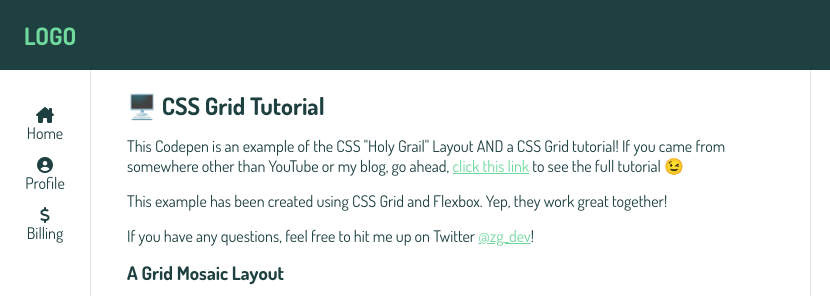
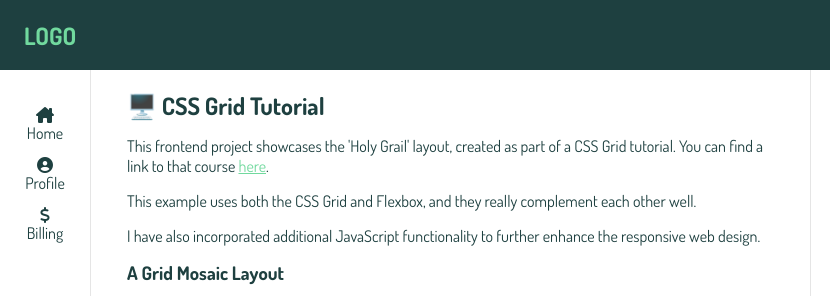
Before and after one commit to geekytech373/Holy-Grail-challenge, a plain HTML site: page index.html in a window 1280 px wide. Shown: the top 296 px of the page, 0-830 px from the left. Drawn offline with Linux system fonts and the light colour scheme.

Commit message:
Rewrite content

```diff
--- a/index.html
+++ b/index.html
@@ -57,11 +57,12 @@
             <main>
                 <article>
                     <h2>🖥️ CSS Grid Tutorial</h2>
-                    <p> This Codepen is an example of the CSS "Holy Grail" Layout AND a CSS Grid tutorial! If you came from somewhere other than YouTube or my blog, go ahead, <a href="https://www.zachgollwitzer.com/posts/2021/fullstack-developer-series/11-css-grid-crash-course/">click this link</a> to see the full tutorial 😉</p>
 
-                    <p>This example has been created using CSS Grid and Flexbox. Yep, they work great together!</p>
+                    <p> This frontend project showcases the 'Holy Grail' layout, created as part of a CSS Grid tutorial. You can find a link to that course <a href="https://www.youtube.com/watch?v=BIx3XdHA8-Y">here</a>. </p>
 
-                    <p>If you have any questions, feel free to hit me up on Twitter <a href="https://twitter.com/zg_dev">@zg_dev</a>!</p>
+                    <p> This example uses both the CSS Grid and Flexbox, and they really complement each other well. </p>
+
+                    <p> I have also incorporated additional JavaScript functionality to further enhance the responsive web design. </p>
 
                     <section>
                         <h3> A Grid Mosaic Layout </h3>
@@ -113,7 +114,10 @@
                 <img src="https://picsum.photos/300/400?random=1">
             </aside>
 
-            <footer><p>Created by <a href="https://twitter.com/zg_dev">@zg_dev</a></p></footer>
+            <footer>
+                <p> Developed by: <a href="https://www.linkedin.com/in/shumais-ali-2a9268343">Shumais Ali</a> </p>
+                <p> Mentored by: <a href="https://www.zachgollwitzer.com">Zach Gollwitzer</a> </p>
+            </footer>
         </div>
     </div>
     <script src="./script.js"></script>
--- a/style.css
+++ b/style.css
@@ -255,13 +255,16 @@ FOOTER STYLES
 footer {
     grid-area: alias-footer;
     display: flex;
+    flex-direction: column;
     justify-content: center;
     background: #1e4040;
+    font-size: 0.8rem;
 }
 
 footer p {
     color: #ffffff;
     align-self: center;
+    margin: 2px;
 }
 
 footer a {
```
